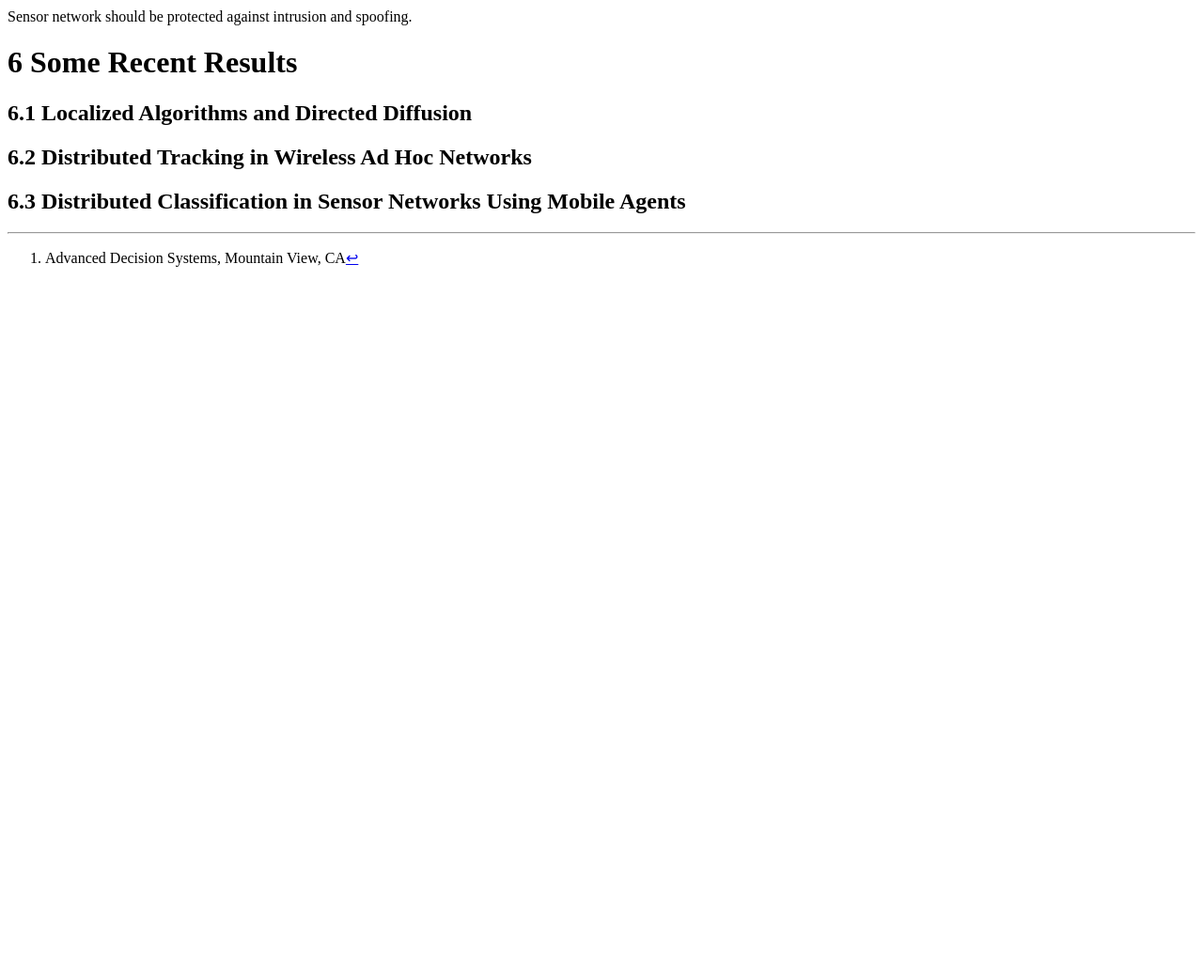
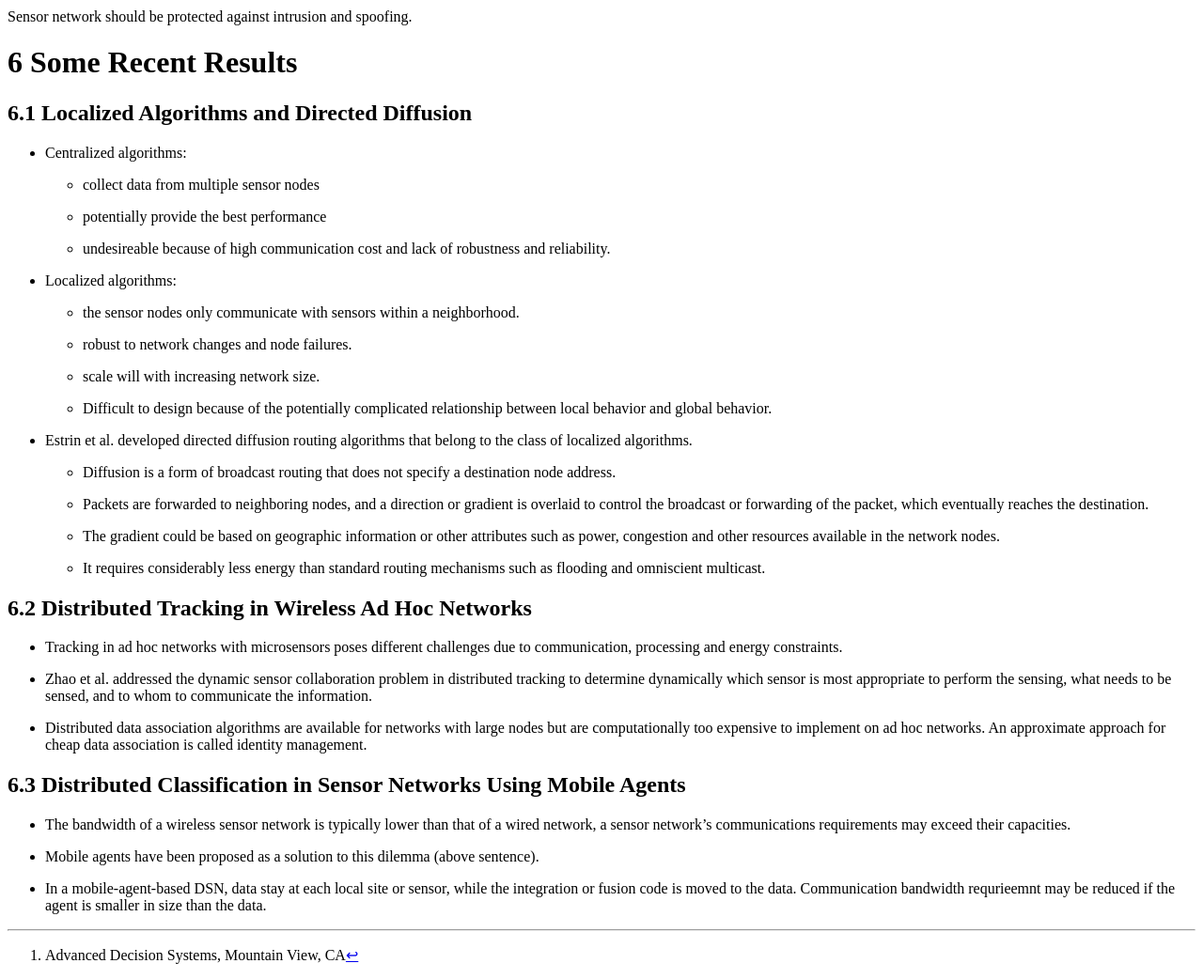
Before and after one commit to MengwenHe-CMU/17S_18748_WirelessSensorNetwork, a plain HTML site: page ReadingNotes/SensorNetworkEvolutionOpportunitiesAndChallenges/document.html in a window 1280 px wide. Shown: the part 3354-4396 px from the top of the page at 94% size. Before the commit the page ends 3654 px from the top, so only its background shows below. Drawn offline with Linux system fonts and the light colour scheme.

Commit message:
auto-update

```diff
--- a/ReadingNotes/SensorNetworkEvolutionOpportunitiesAndChallenges/document.html
+++ b/ReadingNotes/SensorNetworkEvolutionOpportunitiesAndChallenges/document.html
@@ -161,8 +161,40 @@
 <p>Sensor network should be protected against intrusion and spoofing.</p>
 <h1 id="some-recent-results"><span class="header-section-number">6</span> Some Recent Results</h1>
 <h2 id="localized-algorithms-and-directed-diffusion"><span class="header-section-number">6.1</span> Localized Algorithms and Directed Diffusion</h2>
+<ul>
+<li><p>Centralized algorithms:</p>
+<ul>
+<li><p>collect data from multiple sensor nodes</p></li>
+<li><p>potentially provide the best performance</p></li>
+<li><p>undesireable because of high communication cost and lack of robustness and reliability.</p></li>
+</ul></li>
+<li><p>Localized algorithms:</p>
+<ul>
+<li><p>the sensor nodes only communicate with sensors within a neighborhood.</p></li>
+<li><p>robust to network changes and node failures.</p></li>
+<li><p>scale will with increasing network size.</p></li>
+<li><p>Difficult to design because of the potentially complicated relationship between local behavior and global behavior.</p></li>
+</ul></li>
+<li><p>Estrin et al. developed directed diffusion routing algorithms that belong to the class of localized algorithms.</p>
+<ul>
+<li><p>Diffusion is a form of broadcast routing that does not specify a destination node address.</p></li>
+<li><p>Packets are forwarded to neighboring nodes, and a direction or gradient is overlaid to control the broadcast or forwarding of the packet, which eventually reaches the destination.</p></li>
+<li><p>The gradient could be based on geographic information or other attributes such as power, congestion and other resources available in the network nodes.</p></li>
+<li><p>It requires considerably less energy than standard routing mechanisms such as flooding and omniscient multicast.</p></li>
+</ul></li>
+</ul>
 <h2 id="distributed-tracking-in-wireless-ad-hoc-networks"><span class="header-section-number">6.2</span> Distributed Tracking in Wireless Ad Hoc Networks</h2>
+<ul>
+<li><p>Tracking in ad hoc networks with microsensors poses different challenges due to communication, processing and energy constraints.</p></li>
+<li><p>Zhao et al. addressed the dynamic sensor collaboration problem in distributed tracking to determine dynamically which sensor is most appropriate to perform the sensing, what needs to be sensed, and to whom to communicate the information.</p></li>
+<li><p>Distributed data association algorithms are available for networks with large nodes but are computationally too expensive to implement on ad hoc networks. An approximate approach for cheap data association is called identity management.</p></li>
+</ul>
 <h2 id="distributed-classification-in-sensor-networks-using-mobile-agents"><span class="header-section-number">6.3</span> Distributed Classification in Sensor Networks Using Mobile Agents</h2>
+<ul>
+<li><p>The bandwidth of a wireless sensor network is typically lower than that of a wired network, a sensor network’s communications requirements may exceed their capacities.</p></li>
+<li><p>Mobile agents have been proposed as a solution to this dilemma (above sentence).</p></li>
+<li><p>In a mobile-agent-based DSN, data stay at each local site or sensor, while the integration or fusion code is moved to the data. Communication bandwidth requrieemnt may be reduced if the agent is smaller in size than the data.</p></li>
+</ul>
 <section class="footnotes">
 <hr />
 <ol>
```
Also changed, not shown: 2 other files.
